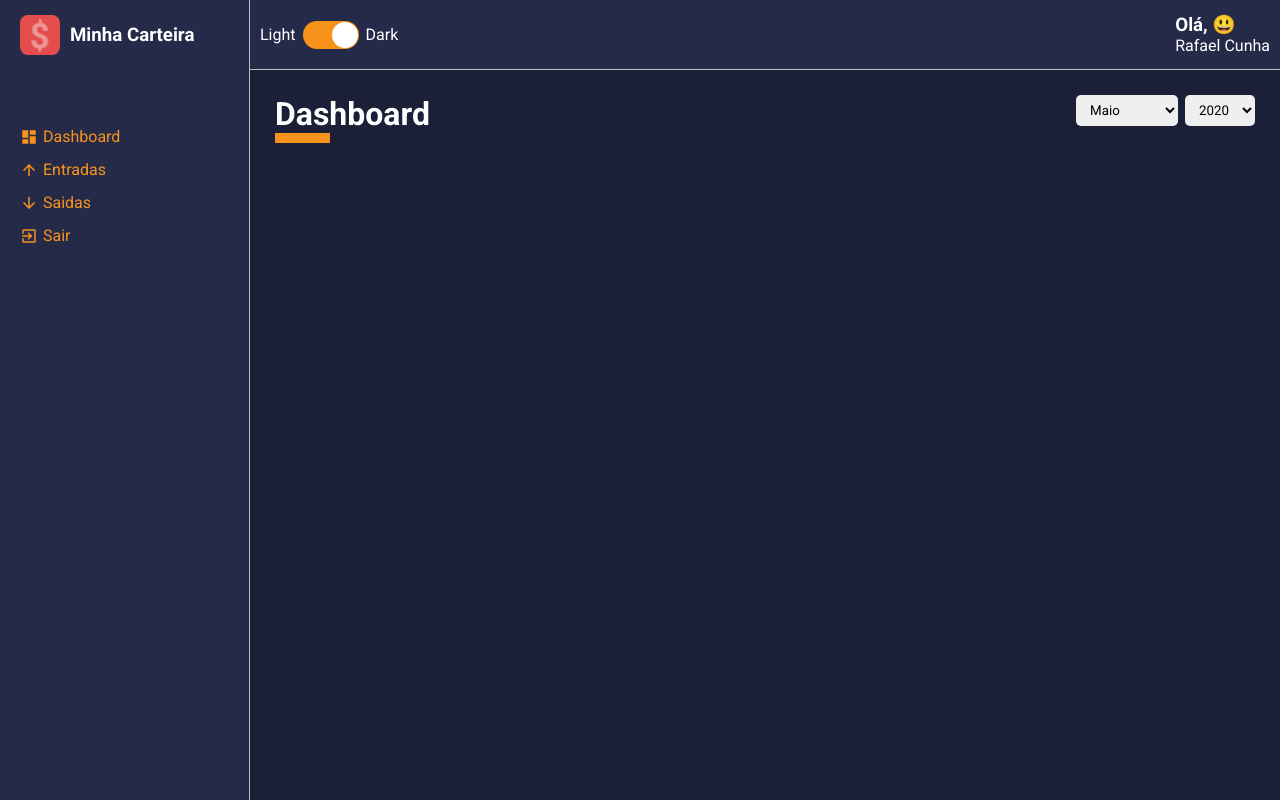
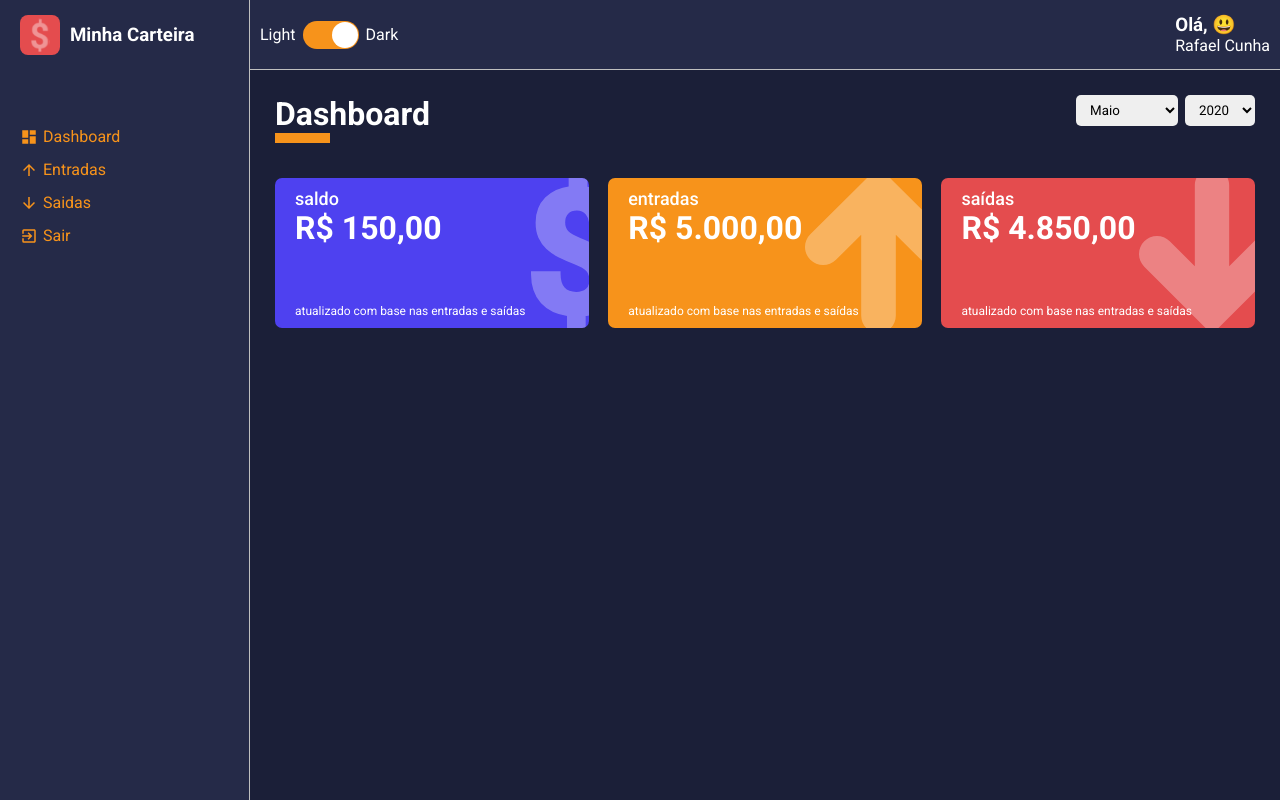
Before and after one commit to rafael-pbc/minha-carteira, a React (Create React App) app: page /dashboard in a window 1280 px wide. Built offline with nearby package versions, Linux system fonts and the light colour scheme.

Commit message:
Aula 31 - Criando os cartões de movimentos

```diff
--- a/package.json
+++ b/package.json
@@ -11,6 +11,7 @@
     "@types/react": "^18.3.2",
     "@types/react-dom": "^18.3.0",
     "react": "^18.3.1",
+    "react-countup": "^6.5.3",
     "react-dom": "^18.3.1",
     "react-icons": "^5.2.1",
     "react-router-dom": "^6.23.1",
--- /dev/null
+++ b/src/components/WalletBox/index.tsx
@@ -0,0 +1,57 @@
+import React, { useMemo } from "react";
+import CountUp from 'react-countup';
+
+import dolarImg from '../../assets/dolar.svg';
+import arrowUpImg from '../../assets/arrow-up.svg';
+import arrowDownImg from '../../assets/arrow-down.svg';
+
+import { Container } from './styles'
+
+interface IWalletBoxProps {
+    title: string;
+    amount: number;
+    footerLabel: string;
+    icon: 'dolar' | 'arrowUp' | 'arrowDown';
+    color: string;
+}
+
+const WalletBox: React.FC<IWalletBoxProps> = ({
+    title,
+    amount,
+    footerLabel,
+    icon,
+    color,
+}) => {
+
+    const iconSelected = useMemo(() =>{
+        switch (icon) {
+            case 'dolar':
+                return dolarImg;
+            case 'arrowUp':
+                return arrowUpImg;
+            case 'arrowDown':
+                return arrowDownImg;
+            default:
+                return undefined;
+        }
+    },[icon])
+
+    return (
+        <Container color={color}>
+            <span>{title}</span>
+            <h1>
+                <CountUp
+                    end={amount}
+                    prefix={"R$ "}
+                    separator="."
+                    decimal=","
+                    decimals={2}
+                />
+            </h1>
+            <small>{footerLabel}</small>
+            <img src={iconSelected} alt={title} />
+        </Container>
+    )
+}
+
+export default WalletBox;
--- /dev/null
+++ b/src/components/WalletBox/styles.ts
@@ -0,0 +1,43 @@
+import styled from "styled-components";
+
+interface IContainerProps{
+    color: string;
+}
+
+export const Container = styled.div<IContainerProps>`
+    width: 32%;
+    height: 150px;
+
+    margin: 10px 0;
+
+    background-color: ${props => props.color};
+    color: ${props => props.theme.colors.white};
+
+    border-radius: 7px;
+    padding: 10px 20px;
+
+    position: relative;
+    overflow: hidden;
+
+    > img {
+        height: 110%;
+
+        position: absolute;
+        top: -10px;
+        right: -30px;
+
+        opacity: .3;
+    }
+
+    > span {
+        font-size: 18px;
+        font-weight: 500;
+    }
+
+    > small{
+        font-size: 12px;
+        position: absolute;
+        bottom: 10px;
+    }
+
+`;
--- a/src/pages/Dashboard/index.tsx
+++ b/src/pages/Dashboard/index.tsx
@@ -2,12 +2,13 @@
 
 import ContentHeader from "../../components/ContentHeader";
 import SelectInput from "../../components/SelectInput";
+import WalletBox from "../../components/WalletBox";
 
 import expenses from "../../repositories/expenses";
 import gains from "../../repositories/gains";
 import listOfMonths from '../../utils/months'
 
-import { Container } from "./styles";
+import { Container, Content } from "./styles";
 
 const Dashboard: React.FC = () => {
 
@@ -81,6 +82,32 @@
                     defaultValue={yearSelected}
                 />
             </ContentHeader>
+
+            <Content>
+                <WalletBox
+                    title="saldo"
+                    color="#4E41F0"
+                    amount={150.00}
+                    footerLabel="atualizado com base nas entradas e saídas"
+                    icon="dolar"
+                />
+
+                <WalletBox
+                    title="entradas"
+                    color="#F7931B"
+                    amount={5000.00}
+                    footerLabel="atualizado com base nas entradas e saídas"
+                    icon="arrowUp"
+                />
+
+                <WalletBox
+                    title="saídas"
+                    color="#E44C4E  "
+                    amount={4850.00}
+                    footerLabel="atualizado com base nas entradas e saídas"
+                    icon="arrowDown"
+                />
+            </Content>
         </Container>
     )
 }
--- a/src/pages/Dashboard/styles.ts
+++ b/src/pages/Dashboard/styles.ts
@@ -1,3 +1,9 @@
 import styled from "styled-components";
 
 export const Container = styled.div``
+
+export const Content = styled.div`
+    display: flex;
+
+    justify-content: space-between;
+`
```
Also changed, not shown: src/assets/dolar.svg (renamed from src/assets/dollar.svg), 1 other file (tests, documents, lock files or other folders).
